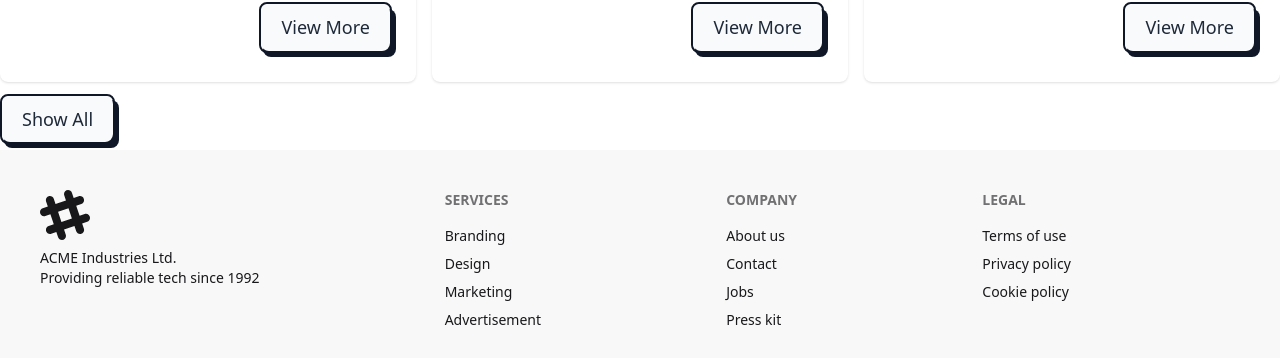
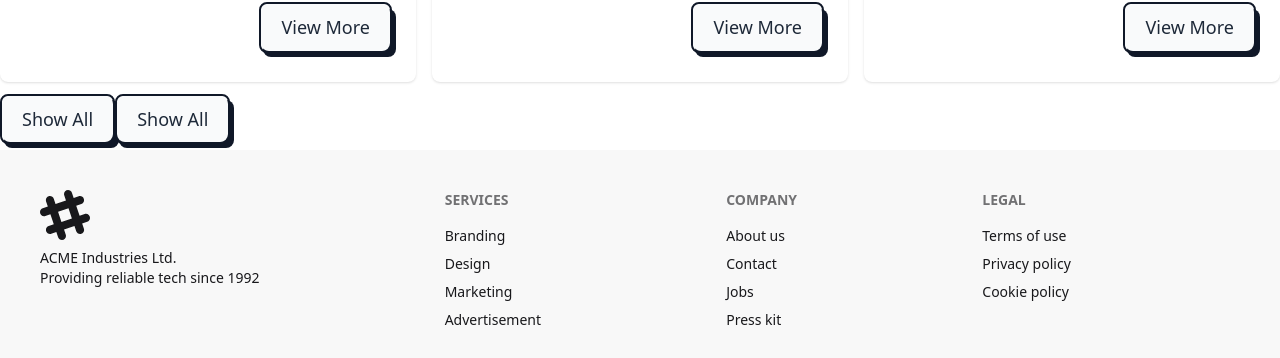
Before and after one commit to Ashahab007/my-flagship-face-off-conceptual-session-8, a React (Vite) app: page / in a window 1280 px wide. Shown: the part 1278-1636 px from the top of the page. Built offline with nearby package versions, Linux system fonts and the light colour scheme.

Commit message:
changed the show all and search button using component

```diff
--- a/src/components/Banner.jsx
+++ b/src/components/Banner.jsx
@@ -1,5 +1,6 @@
 import React, { useState } from "react";
 import bannerImage from "../assets/banner.png";
+import Button from "../ui/Button";
 
 const Banner = ({ handleSearch }) => {
   // 2.3 to get the data from a form take a useState hook
@@ -37,20 +38,22 @@
           placeholder="Search Your Phones"
         />
 
-        <button
+        {/*  <button
           type="submit"
           className="relative inline-block text-lg group hover:cursor-pointer"
         >
           <span className="relative z-10 block px-5 py-3 overflow-hidden font-medium leading-tight text-gray-800 transition-colors duration-300 ease-out border-2 border-gray-900 rounded-lg group-hover:text-white">
             <span className="absolute inset-0 w-full h-full px-5 py-3 rounded-lg bg-gray-50"></span>
-            <span className="absolute left-0 w-48 h-48 -ml-2 transition-all duration-300 origin-top-right -rotate-90 -translate-x-full translate-y-12 bg-gray-900 group-hover:-rotate-180 ease"></span>
+            <span className="absolute left-0 w-48 h-48 -ml-2 transition-all duration-300 origin-top-right -rotate-90 -translate-x-full translate-y-12 bg-gray-900 grsoup-hover:-rotate-180 ease"></span>
             <span className="relative">Search</span>
           </span>
           <span
             className="absolute bottom-0 right-0 w-full h-12 -mb-1 -mr-1 transition-all duration-200 ease-linear bg-gray-900 rounded-lg group-hover:mb-0 group-hover:mr-0"
             data-rounded="rounded-lg"
           ></span>
-        </button>
+        </button> */}
+        {/* 4.4 changing also the search button by using Button component  and also use type as props in search because it has a submit action*/}
+        <Button label="Search" type="submit"></Button>
       </form>
     </div>
   );
--- a/src/components/PhoneCard.jsx
+++ b/src/components/PhoneCard.jsx
@@ -26,7 +26,6 @@
               ></span>
             </button>
           </Link>
-          {/* <button className="btn btn-primary">Buy Now</button> */}
         </div>
       </div>
     </div>
--- a/src/components/PhoneContainer.jsx
+++ b/src/components/PhoneContainer.jsx
@@ -1,5 +1,6 @@
 import React, { useEffect, useState } from "react";
 import PhoneCard from "./PhoneCard";
+import Button from "../ui/Button";
 
 // 1.1 my requirement is showing not all the phone. but upon clicking the show all button it will show all the phones. the button name will be changed to show less. then upon clicking the show less it will show the less phones and button name will be changed to show all.
 const PhoneContainer = ({ phones }) => {
@@ -30,7 +31,7 @@
           <PhoneCard phone={phone} key={phone.id}></PhoneCard>
         ))}
       </div>
-      {/* 1.8 added onClick and toggle with  showAll by setShowAll*/}
+      {/* 1.8 added onClick and toggle with showAll by setShowAll*/}
       <button
         onClick={() => {
           setShowAll(!showAll);
@@ -50,6 +51,15 @@
           data-rounded="rounded-lg"
         ></span>
       </button>
+      {/* 4.5 also creating the showAll button using Button props. for this it has onClick action and dynamic label so pass the onClick whole function and label as props */}
+      <Button
+        onClick={() => {
+          setShowAll(!showAll);
+          //   2.0 (optional) it will help to scroll
+          if (showAll) window.scrollTo(0, 200);
+        }}
+        label={showAll ? "Show Less" : "Show All"}
+      ></Button>
     </div>
   );
 };
--- a/src/components/PhoneDeatails.jsx
+++ b/src/components/PhoneDeatails.jsx
@@ -1,5 +1,6 @@
 import React from "react";
 import { useLoaderData, useParams } from "react-router";
+import Button from "../ui/Button";
 
 const PhoneDeatails = () => {
   // 3.2 useLoaderData to get all the data
@@ -33,7 +34,12 @@
       </div>
       <div className="flex justify-between">
         <h1 className="text-4xl font-thin">{name}</h1>
-        <button>Button</button>
+        {/* 4.1 creating a reusable button by making the button as component in src-> ui -> Button  */}
+        <div className="space-x-4">
+          {/* 4.2 to change the name of the button  dynamically pass the button name in label as props */}
+          <Button label="Cart"></Button>
+          <Button label="Favorites"></Button>
+        </div>
       </div>
     </div>
   );
--- /dev/null
+++ b/src/ui/Button.jsx
@@ -0,0 +1,26 @@
+import React from "react";
+
+const Button = ({ label, type, onClick }) => {
+  return (
+    <button
+      // use the type dynamically only for submit button
+      type={type}
+      className="relative inline-block text-lg group hover:cursor-pointer"
+      //   4.6 label is already passed now onClick is set for functionality
+      onClick={onClick}
+    >
+      <span className="relative z-10 block px-5 py-3 overflow-hidden font-medium leading-tight text-gray-800 transition-colors duration-300 ease-out border-2 border-gray-900 rounded-lg group-hover:text-white">
+        <span className="absolute inset-0 w-full h-full px-5 py-3 rounded-lg bg-gray-50"></span>
+        <span className="absolute left-0 w-48 h-48 -ml-2 transition-all duration-300 origin-top-right -rotate-90 -translate-x-full translate-y-12 bg-gray-900 group-hover:-rotate-180 ease"></span>
+        {/* 4.3 set the button name dynamically */}
+        <span className="relative">{label}</span>
+      </span>
+      <span
+        className="absolute bottom-0 right-0 w-full h-12 -mb-1 -mr-1 transition-all duration-200 ease-linear bg-gray-900 rounded-lg group-hover:mb-0 group-hover:mr-0"
+        data-rounded="rounded-lg"
+      ></span>
+    </button>
+  );
+};
+
+export default Button;
```
